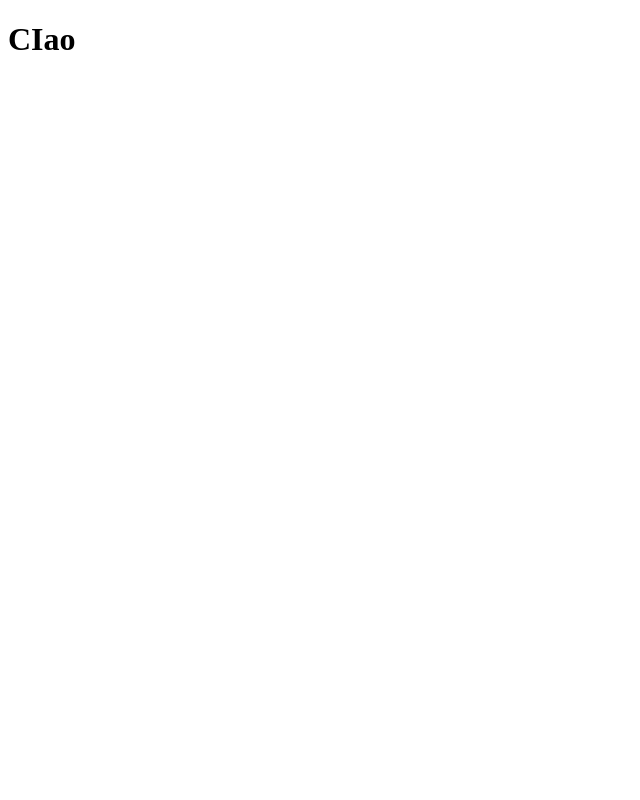
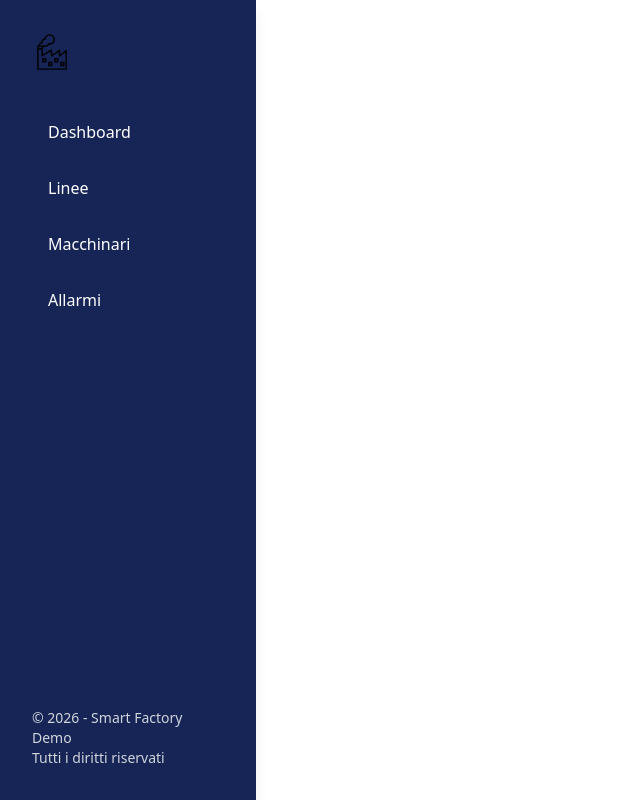
Before and after one commit to tommasocamponogara/ProgettoPCTO-Aggiornamenti, a React (Vite) app: page /dashboard in a window 1280 px wide. Shown: the whole page, without its empty margins (0-640 px from the left). Built offline with nearby package versions, Linux system fonts and the light colour scheme.

Commit message:
Aggiunta dashboard, sidebar e collegamenti Route, inoltre modificata App

```diff
--- a/src/App.tsx
+++ b/src/App.tsx
@@ -1,3 +1,23 @@
+import { createRoot } from 'react-dom/client'
+import { BrowserRouter, Route, Routes, Link } from 'react-router-dom'
+import { Sidebar } from './componenti/sidebar'
+import { Dashboard } from './componenti/Dashboard'
+
 export default function App() {
-  return <h1>CIao</h1>
+  return (
+    <>
+      {/*<Sidebar /> */}
+
+      <Routes>
+        <Route path="/dashboard" element={<Dashboard />} />
+        {/*}
+        <Route path="/products" element={<Products />}>
+          <Route path="car" element={<CarProducts />} />
+          <Route path="bike" element={<BikeProducts />} />
+        </Route>
+        <Route path="/contact" element={<Contact />} />
+        */}
+      </Routes>
+    </>
+  )
 }
--- /dev/null
+++ b/src/componenti/Dashboard.tsx
@@ -0,0 +1,12 @@
+import React from 'react'
+import { createRoot } from 'react-dom/client'
+import { BrowserRouter, Route, Routes, Link } from 'react-router-dom'
+import { Sidebar } from './sidebar'
+
+export function Dashboard() {
+  return (
+    <>
+      <Sidebar />
+    </>
+  )
+}
--- /dev/null
+++ b/src/componenti/sidebar.tsx
@@ -0,0 +1,57 @@
+import React from 'react'
+import { Link } from 'react-router-dom'
+import logo from '../assets/prova_logo.svg'
+
+export function Sidebar() {
+  return (
+    <div className="bg-blue-950 text-white h-screen w-64 fixed flex flex-col justify-between p-8 font-sans shadow-lg">
+      <div className="mb-10 flex items-center">
+        <img src={logo} alt="Logo App" className="w-10 h-10 mr-5" />
+        {/*<span className="text-xl font-bold">Smart Factory</span> */}
+      </div>
+
+      <nav className="flex-1">
+        <ul className="space-y-4">
+          <li>
+            <Link
+              to="/dashboard"
+              className="block py-2 px-4 rounded hover:bg-blue-800 transition-colors"
+            >
+              Dashboard
+            </Link>
+          </li>
+          <li>
+            <Link
+              to="/dashboard/linee"
+              className="block py-2 px-4 rounded hover:bg-blue-800 transition-colors"
+            >
+              Linee
+            </Link>
+          </li>
+          <li>
+            <Link
+              to="/dashboard/macchinari"
+              className="block py-2 px-4 rounded hover:bg-blue-800 transition-colors"
+            >
+              Macchinari
+            </Link>
+          </li>
+          <li>
+            <Link
+              to="/dashboard/allarmi"
+              className="block py-2 px-4 rounded hover:bg-blue-800 transition-colors"
+            >
+              Allarmi
+            </Link>
+          </li>
+        </ul>
+      </nav>
+
+      <div className="text-sm text-gray-300">
+        © 2026 - Smart Factory Demo
+        <br />
+        Tutti i diritti riservati
+      </div>
+    </div>
+  )
+}
--- a/src/index.css
+++ b/src/index.css
@@ -0,0 +1 @@
+@import 'tailwindcss';
--- a/src/main.tsx
+++ b/src/main.tsx
@@ -1,10 +1,16 @@
 import React from 'react'
+import './index.css'
 import { createRoot } from 'react-dom/client'
-import { BrowserRouter, Route, Routes, Link } from 'react-router-dom'
+import { BrowserRouter, Route, Routes, Link, Navigate } from 'react-router-dom'
+
+import { Dashboard } from './componenti/Dashboard'
 import App from './App'
 
 createRoot(document.getElementById('root')!).render(
   <BrowserRouter>
-    <App />
+    <Routes>
+      <Route path="/" element={<Navigate to="/dashboard" />} />
+      <Route path="/dashboard" element={<Dashboard />} />
+    </Routes>
   </BrowserRouter>,
 )
```
Also changed, not shown: src/assets/prova_logo.svg (added).
